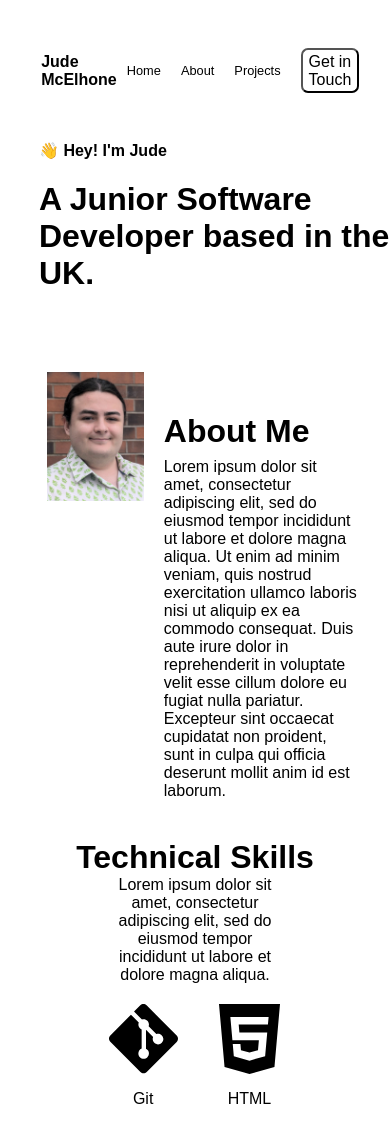
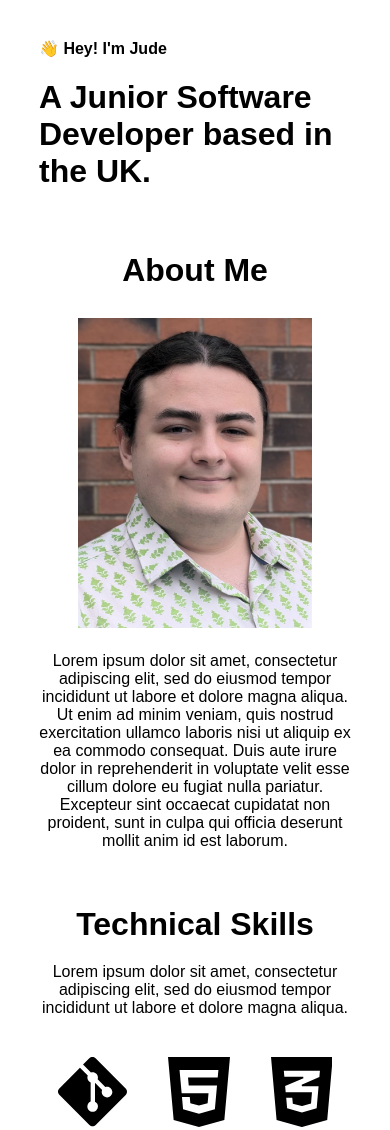
Before and after one commit to sector-11/nology-portfolio, a plain HTML site: page index.html in a window 390 px wide. Shown: the top 1130 px of the page. Drawn offline with nearby package versions, Linux system fonts and the light colour scheme; files that its build step writes are made by us from their sources.

Commit message:
feat: add basic mobile responsiveness

```diff
--- a/styles.scss
+++ b/styles.scss
@@ -1,6 +1,18 @@
 @mixin text-defaults {
     font-family: Arial, Helvetica, sans-serif;
     color: black;
+}
+
+@mixin mobile {
+    @media only screen and (max-width: 600px) {
+        @content;
+    }
+}
+
+@mixin desktop {
+    @media only screen and (min-width: 601px) {
+        @content;
+    }
 }
 
 html {
@@ -17,6 +29,12 @@ body {
     display: flex;
     align-items: center;
     margin: 48px 8vw;
+
+    @include mobile() {
+        visibility: hidden;
+        height: 0px;
+        margin: 5vw;
+    }
 
     &__text {
         @include text-defaults();
@@ -52,6 +70,7 @@ body {
 
     &__text {
         @include text-defaults();
+        width: 80vw;
 
         &--small {
             font-size: 1em;
@@ -64,15 +83,31 @@ body {
 }
 
 .segment {
+    @include mobile() {
+        width: 90vw;
+        margin: 40px 5vw;
+    }
+
+    @include desktop() {
         width: 80vw;
         margin: 80px 10vw;
+    }
 
     &--grid {
         display: grid;
+        row-gap: 2vw;
+
+        @include mobile() {
+            grid-template-columns: 100%;
+            grid-template-rows: auto;
+            justify-items: center;
+        }
+
+        @include desktop() {
             grid-template-columns: 30% 70%;
             column-gap: 8vw;
             grid-template-rows: 20% 80%;
-        row-gap: 2vw;
+        }
     }
 
     &--flex {
@@ -82,27 +117,54 @@ body {
     }
 
     &__image {
+        height: auto;
+
+        @include mobile() {
+            width: 60vw;
+            grid-row: 2;
+        }
+
+        @include desktop() {
             width: 25vw;
-        height: auto;
             margin-left: 2vw;
             grid-row: 1 / span 2;
+            align-self: center;
+        }
     }
 
     &__text {
         @include text-defaults();
 
         &--header-grid {
+            font-size: 2em;
+
+            @include mobile() {
+                width: 80vw;
+                text-align: center;
+                grid-row: 1;
+            }
+
+            @include desktop() {
                 width: 50vw;
-            font-size: 2em;
                 align-self: flex-end;
                 margin: 0px;
             }
+        }
 
         &--body-grid {
+            font-size: 1em;
+
+            @include mobile() {
+                width: 80vw;
+                text-align: center;
+                grid-row: 3;
+            }
+
+            @include desktop() {
                 width: 50vw;
-            font-size: 1em;
                 align-self: flex-start;
                 margin: 0px;
+            }
         }
 
         &--header-flex {
@@ -112,20 +174,34 @@ body {
         }
 
         &--body-flex {
-            width: 40vw;
             font-size: 1em;
             text-align: center;
-            margin: 0px;
+            margin: 20px 0px;
+
+            @include mobile() {
+                width: 80vw;
+            }
+
+            @include desktop() {
+                width: 40vw;
+            }
         }
     }
 }
 
 .logos {
     display: flex;
-    width: 60vw;
     flex-direction: row;
     flex-wrap: wrap;
     justify-content: center;
+
+    @include mobile() {
+        width: 90vw;
+    }
+
+    @include desktop() {
+        width: 60vw;
+    }
 }
 
 .logo {
```
Lines whose indentation alone changed are shown as unchanged.
